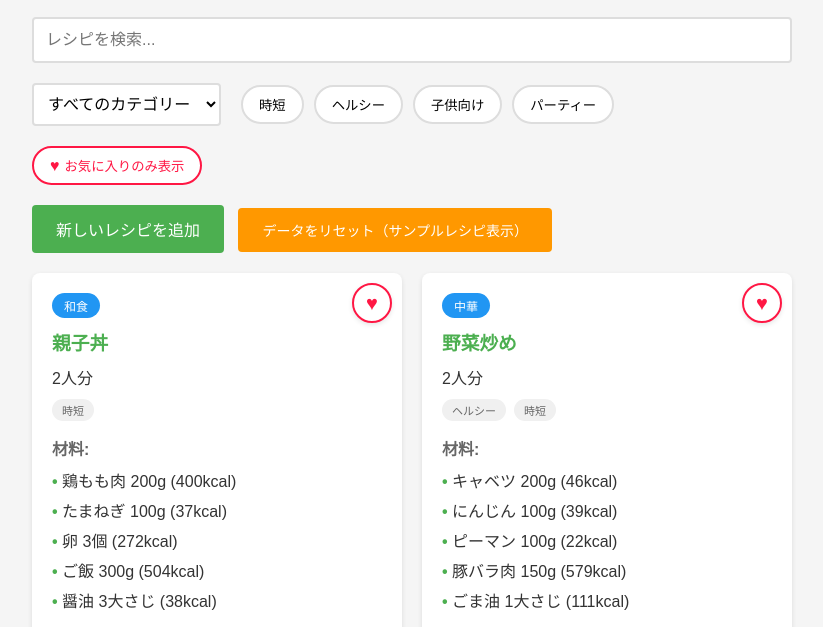
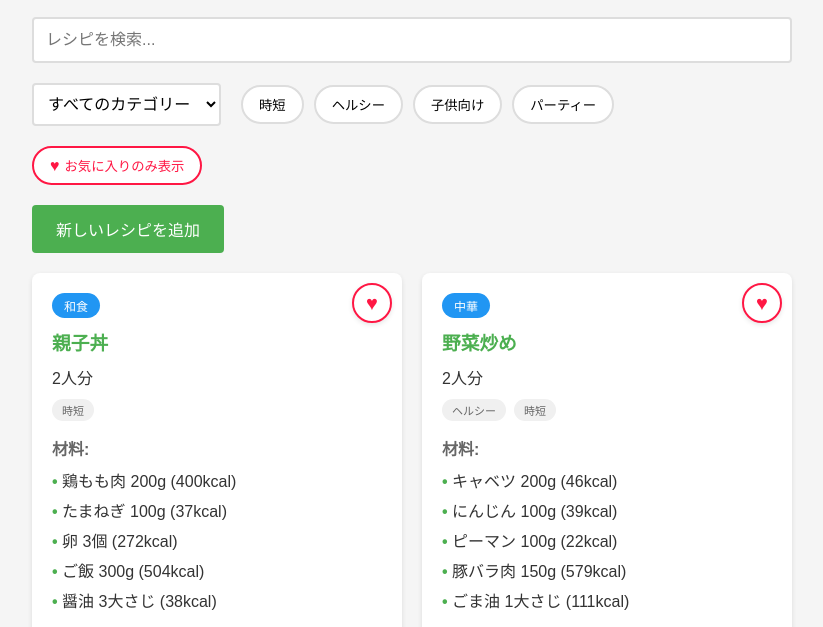
Before and after one commit to dongyoonlee1983/recipe-app, a plain HTML site: page index.html in a window 1280 px wide. Shown: the part 109-736 px from the top of the page, without its empty margins (228-1051 px from the left). Drawn offline with nearby package versions, Linux system fonts and the light colour scheme.

Commit message:
remove: データリセットボタンを削除

```diff
--- a/index.html
+++ b/index.html
@@ -38,7 +38,6 @@
         </div>
 
         <button id="addRecipeBtn" class="add-btn">新しいレシピを追加</button>
-        <button id="resetDataBtn" class="reset-btn">データをリセット（サンプルレシピ表示）</button>
 
         <div id="recipeForm" class="recipe-form hidden">
             <h2>新しいレシピ</h2>
--- a/script.js
+++ b/script.js
@@ -158,14 +158,6 @@ addRecipeBtn.addEventListener('click', () => {
     recipeForm.classList.remove('hidden');
 });
 
-// データリセットボタン
-const resetDataBtn = document.getElementById('resetDataBtn');
-resetDataBtn.addEventListener('click', () => {
-    if (confirm('すべてのデータをリセットして、サンプルレシピを表示しますか？')) {
-        localStorage.clear();
-        location.reload();
-    }
-});
 
 cancelBtn.addEventListener('click', () => {
     recipeForm.classList.add('hidden');
--- a/style.css
+++ b/style.css
@@ -52,21 +52,6 @@ header {
     background-color: #45a049;
 }
 
-.reset-btn {
-    background-color: #FF9800;
-    color: white;
-    padding: 12px 24px;
-    font-size: 14px;
-    border: none;
-    border-radius: 4px;
-    cursor: pointer;
-    margin-bottom: 20px;
-    margin-left: 10px;
-}
-
-.reset-btn:hover {
-    background-color: #F57C00;
-}
 
 .recipe-form {
     background-color: white;
```
